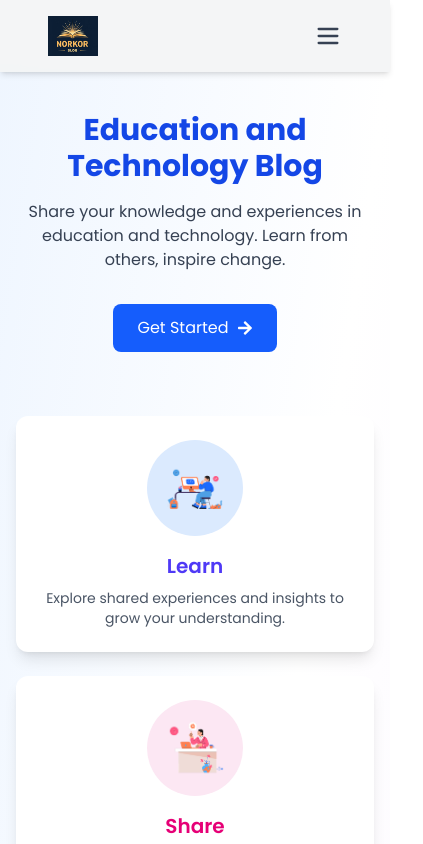
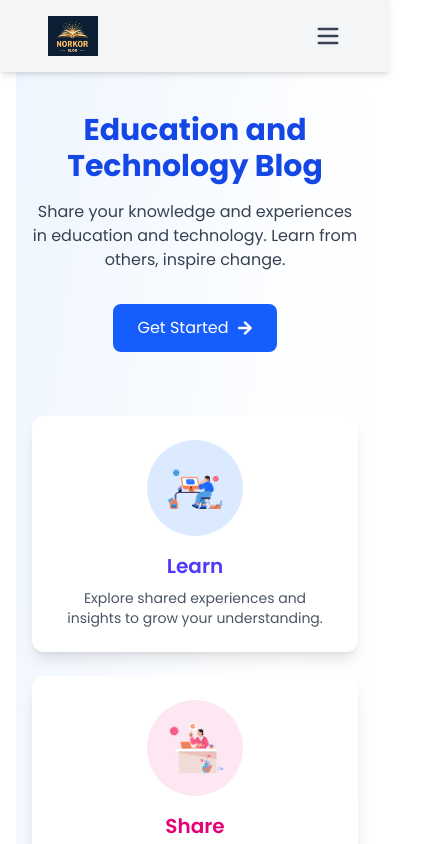
Before and after one commit to ButSeavThong/NORKORBLOG, a React (Vite) app: page /about in a window 390 px wide. Shown: the top 844 px of the page, 423 px wide, since content can reach past the window. Built offline with nearby package versions, Linux system fonts and the light colour scheme.

Commit message:
fixed responsive all mobile

```diff
--- a/src/components/layouts/root-layout.jsx
+++ b/src/components/layouts/root-layout.jsx
@@ -4,11 +4,11 @@ import Footer from "./Footer";
 
 export default function RootLayout() {
   return (
-    <div className="flex flex-col min-h-screen">
+    <div className="flex flex-col min-h-screen overflow-x-hidden">
       {" "}
       {/* Changed from h-screen to min-h-screen */}
       <NavbarComponent />
-      <main className="flex-grow pt-16">
+      <main className="flex-grow pt-16 w-full px-4 md:px-6 lg:px-8">
         {" "}
         {/* Added pt-16 for navbar spacing */}
         <Outlet />
```
